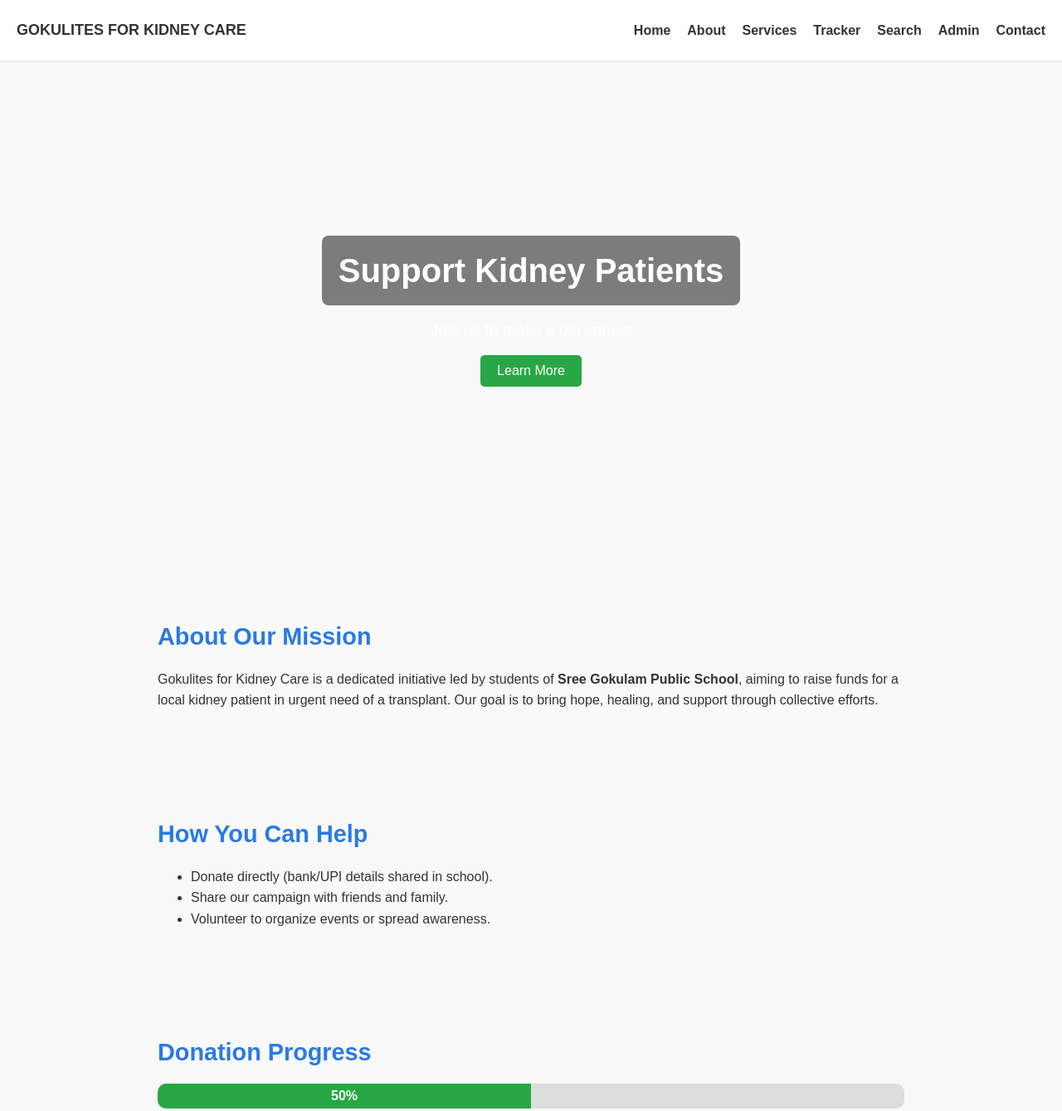
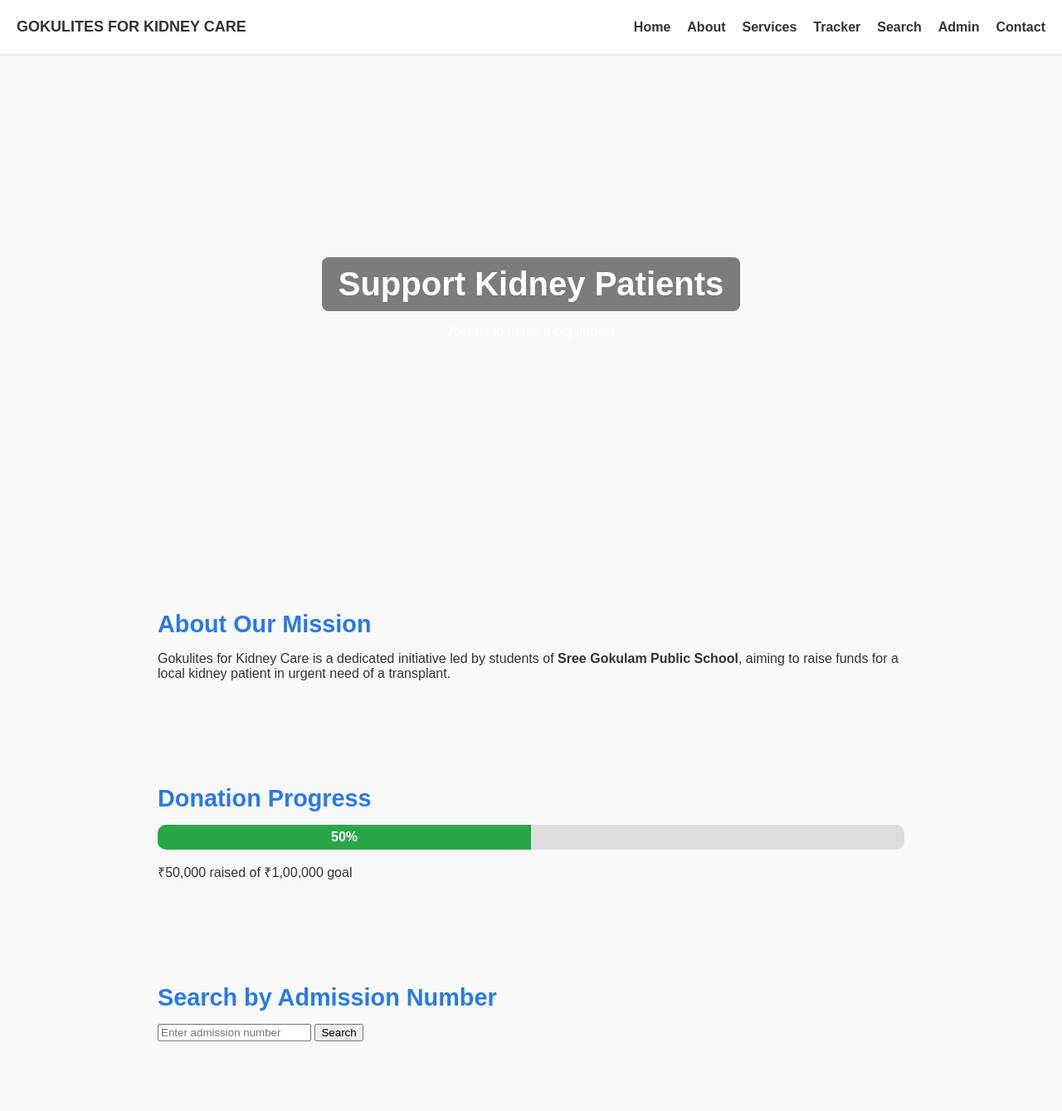
Before and after one commit to Danieljenu/KIDNEY-DONATION-WEBSITE, a plain HTML site: page index.html in a window 1280 px wide. Shown: the top 1339 px of the page at 83% size. Drawn offline with Linux system fonts and the light colour scheme.

Commit message:
Update index.html

```diff
--- a/index.html
+++ b/index.html
@@ -8,12 +8,9 @@
     body {
       margin: 0;
       font-family: Arial, sans-serif;
-      line-height: 1.6;
       background-color: #f9f9f9;
       color: #333;
     }
-
-    /* Navbar */
     header {
       background: white;
       padding: 10px 20px;
@@ -25,24 +22,10 @@
       top: 0;
       z-index: 1000;
     }
-    header h1 {
-      font-size: 18px;
-      font-weight: bold;
-    }
-    nav {
-      display: flex;
-      gap: 20px;
-    }
-    nav a {
-      text-decoration: none;
-      color: #333;
-      font-weight: bold;
-    }
-    nav a:hover {
-      color: #2a7ae4;
-    }
-
-    /* Hero Section */
+    header h1 { font-size: 18px; font-weight: bold; }
+    nav { display: flex; gap: 20px; }
+    nav a { text-decoration: none; color: #333; font-weight: bold; }
+    nav a:hover { color: #2a7ae4; }
     .hero {
       background: url("hello.png") center/cover no-repeat;
       height: 70vh;
@@ -54,86 +37,16 @@
       text-align: center;
       padding: 20px;
     }
-    .hero h2 {
-      font-size: 2.5rem;
-      margin: 0;
-      background: rgba(0, 0, 0, 0.5);
-      padding: 10px 20px;
-      border-radius: 8px;
-    }
-    .hero p {
-      font-size: 1.2rem;
-      margin: 15px 0;
-    }
-    .hero button {
-      padding: 10px 20px;
-      font-size: 1rem;
-      background: #28a745;
-      border: none;
-      color: white;
-      cursor: pointer;
-      border-radius: 5px;
-    }
-    .hero button:hover {
-      background: #218838;
-    }
-
-    /* Sections */
-    section {
-      padding: 40px 20px;
-      max-width: 900px;
-      margin: auto;
-    }
-    section h3 {
-      font-size: 1.8rem;
-      margin-bottom: 15px;
-      color: #2a7ae4;
-    }
-
-    /* Donation Tracker */
-    .progress-container {
-      background:#ddd;
-      border-radius:10px;
-      width:100%;
-      height:30px;
-      overflow:hidden;
-    }
-    .progress-bar {
-      background:#28a745;
-      height:30px;
-      width:50%;
-      text-align:center;
-      color:white;
-      font-weight:bold;
-      line-height:30px;
-    }
-
-    /* Footer */
-    footer {
-      background: #222;
-      color: #fff;
-      text-align: center;
-      padding: 15px;
-      margin-top: 30px;
-    }
-
-    /* Responsive */
-    @media (max-width: 768px) {
-      nav {
-        display: none;
-      }
-      .hero h2 {
-        font-size: 1.8rem;
-      }
-      .hero p {
-        font-size: 1rem;
-      }
-    }
+    .hero h2 { font-size: 2.5rem; margin: 0; background: rgba(0,0,0,0.5); padding: 10px 20px; border-radius: 8px; }
+    section { padding: 40px 20px; max-width: 900px; margin: auto; }
+    section h3 { font-size: 1.8rem; margin-bottom: 15px; color: #2a7ae4; }
+    .progress-container { background:#ddd; border-radius:10px; width:100%; height:30px; overflow:hidden; }
+    .progress-bar { background:#28a745; height:30px; width:50%; text-align:center; color:white; font-weight:bold; line-height:30px; }
+    footer { background:#222; color:#fff; text-align:center; padding:15px; margin-top:30px; }
   </style>
 </head>
 <body>
 
-  <!-- Navbar -->
 <header>
   <h1>GOKULITES FOR KIDNEY CARE</h1>
   <nav>
@@ -142,40 +55,23 @@
     <a href="#services">Services</a>
     <a href="#tracker">Tracker</a>
     <a href="#search">Search</a>
-      <a href="admin.html">Admin</a> <!-- admin.html -->
+    <a href="admin.html">Admin</a>
     <a href="#contact">Contact</a>
   </nav>
 </header>
 
-  <!-- Hero Section -->
 <section class="hero" id="home">
   <h2>Support Kidney Patients</h2>
   <p>Join us to make a big impact</p>
-    <button onclick="document.getElementById('about').scrollIntoView()">Learn More</button>
 </section>
 
-  <!-- About Section -->
 <section id="about">
   <h3>About Our Mission</h3>
-    <p>
-      Gokulites for Kidney Care is a dedicated initiative led by students of
+  <p>Gokulites for Kidney Care is a dedicated initiative led by students of
     <b>Sree Gokulam Public School</b>, aiming to raise funds for a local
-      kidney patient in urgent need of a transplant. Our goal is to bring
-      hope, healing, and support through collective efforts.
-    </p>
+    kidney patient in urgent need of a transplant.</p>
 </section>
 
-  <!-- Services Section -->
-  <section id="services">
-    <h3>How You Can Help</h3>
-    <ul>
-      <li>Donate directly (bank/UPI details shared in school).</li>
-      <li>Share our campaign with friends and family.</li>
-      <li>Volunteer to organize events or spread awareness.</li>
-    </ul>
-  </section>
-
-  <!-- Donation Tracker -->
 <section id="tracker">
   <h3>Donation Progress</h3>
   <div class="progress-container">
@@ -184,7 +80,6 @@
   <p id="progressText">₹50,000 raised of ₹1,00,000 goal</p>
 </section>
 
-  <!-- Search Section -->
 <section id="search">
   <h3>Search by Admission Number</h3>
   <input type="text" id="searchBox" placeholder="Enter admission number">
@@ -192,25 +87,19 @@
   <p id="searchResult"></p>
 </section>
 
-
-  <!-- Contact Section -->
-  <section id="contact">
-    <h3>Contact Us</h3>
-    <p>Email: gokulitesfund@example.com</p>
-    <p>Phone: +91 98765 43210</p>
-  </section>
-
-  <!-- Footer -->
 <footer>
   <p>© 2025 Gokulites for Kidney Care | All Rights Reserved</p>
 </footer>
 
 <script>
-    // Dummy Search Function
-    function searchDonation() {
+async function searchDonation() {
   const input = document.getElementById("searchBox").value;
-      if (input === "1234") {
-        document.getElementById("searchResult").innerText = "Admission 1234 - ₹2000 collected.";
+  let response = await fetch(`/api/search?admission=${input}`);
+  let data = await response.json();
+
+  if (data.results.length > 0) {
+    document.getElementById("searchResult").innerText =
+      `Admission ${input} - ₹${data.results[0].amount} collected.`;
   } else {
     document.getElementById("searchResult").innerText = "No record found.";
   }
```
Lines whose indentation alone changed are shown as unchanged.
